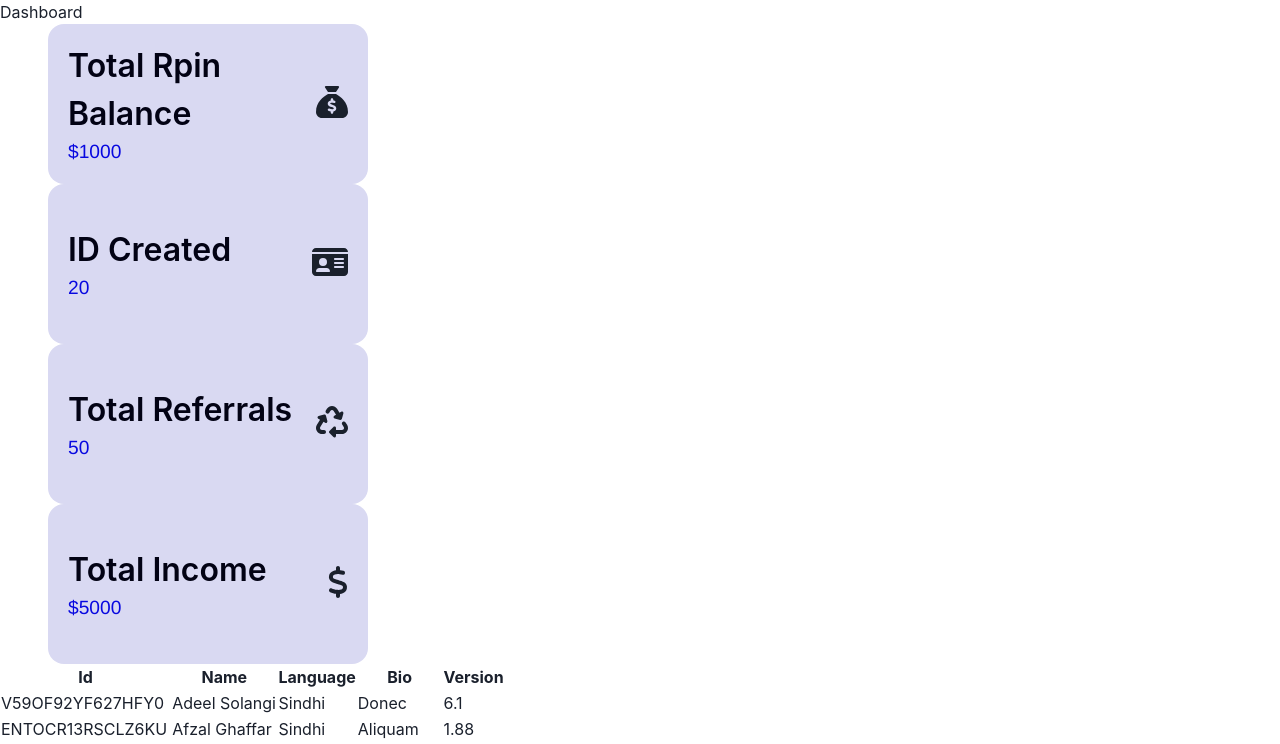
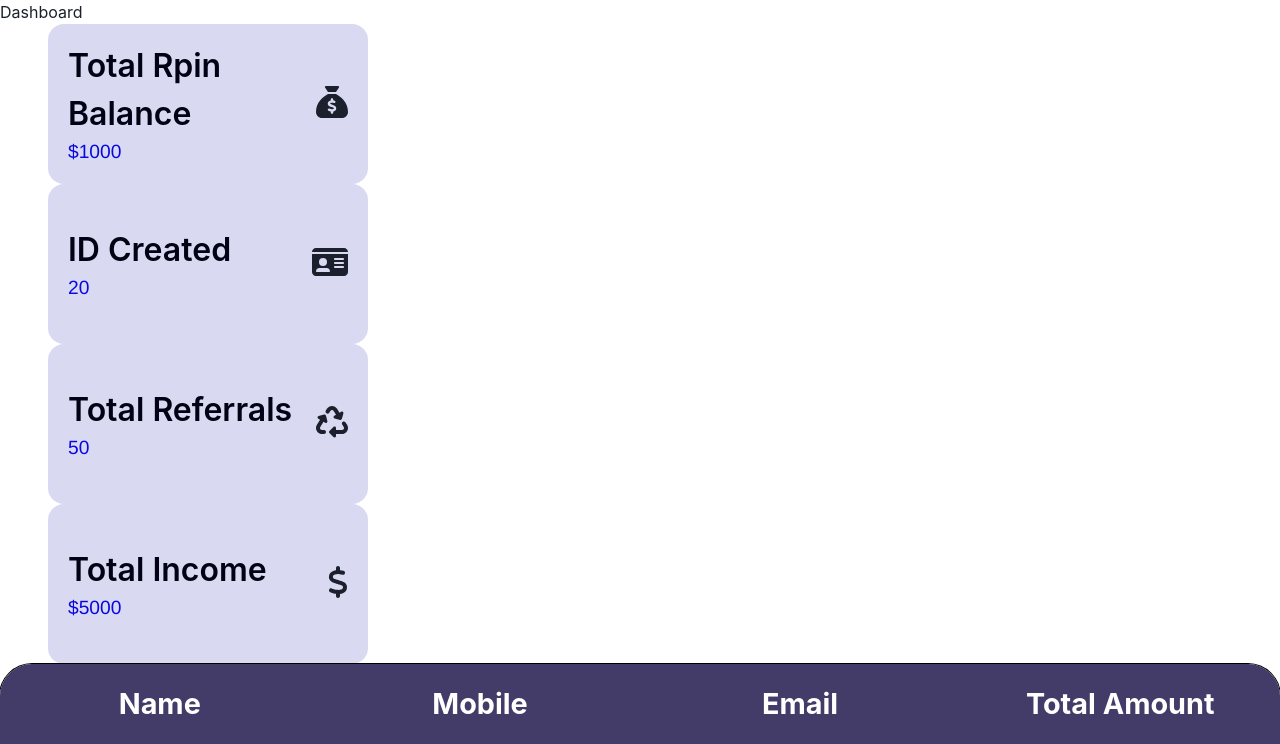
Before and after one commit to vivekpatil2001/growmore, a React (Vite) app in the folder grommor/frontend/: page / in a window 1280 px wide. Shown: the top 744 px of the page. Built offline with nearby package versions, Linux system fonts and the light colour scheme.

Commit message:
table is created in dashboard

```diff
--- a/grommor/frontend/src/Components/Dashboard/Dashboard.css
+++ b/grommor/frontend/src/Components/Dashboard/Dashboard.css
@@ -26,3 +26,31 @@
     height: 15rem;
     margin: 1rem auto;
   }
+  table{
+    margin: 0 auto;
+
+    border-radius: 2rem;
+    border: 1rem hidden #443C68;
+    border-collapse: collapse;
+    box-shadow: 0 0 0 1px black;
+    overflow: hidden;
+  }
+  thead{
+    font-size: 1.8rem;
+    background-color: #443C68;
+    color: #fff;
+
+
+  }
+  th,
+  td{
+
+    border: 1px solid #443C68;
+    min-width: 20rem;
+    padding: 1rem;
+    line-height: 1.7;
+  }
+  td{
+    font-size: 1.4rem;
+    background-color: rgb(217, 217, 242) ;
+  }
--- a/grommor/frontend/src/Components/Dashboard/Dashboard.jsx
+++ b/grommor/frontend/src/Components/Dashboard/Dashboard.jsx
@@ -46,41 +46,41 @@ function Dashboard() {
     setDarkMode(!darkMode);
   };
 
-  const [user,setUser] = useState([
+  const [user, setUser] = useState([
     {
       "name": "Adeel Solangi",
-      "language": "Sindhi",
+      "mobile": "Sindhi",
       "id": "V59OF92YF627HFY0",
-      "bio": "Donec",
-      "version": 6.1
+      "email": "Donec",
+      "totalAmount": 6.1
     },
     {
       "name": "Afzal Ghaffar",
-      "language": "Sindhi",
+      "mobile": "Sindhi",
       "id": "ENTOCR13RSCLZ6KU",
-      "bio": "Aliquam",
-      "version": 1.88
+      "email": "Aliquam",
+      "totalAmount": 1.88
     },
     {
       "name": "Aamir Solangi",
-      "language": "Sindhi",
+      "mobile": "Sindhi",
       "id": "IAKPO3R4761JDRVG",
-      "bio": "Vestibulum ",
-      "version": 7.27
+      "email": "Vestibulum ",
+      "totalAmount": 7.27
     },
     {
       "name": "Abla Dilmurat",
-      "language": "Uyghur",
+      "mobile": "Uyghur",
       "id": "5ZVOEPMJUI4MB4EN",
-      "bio": "Donec ",
-      "version": 2.53
+      "email": "Donec ",
+      "totalAmount": 2.53
     },
     {
       "name": "Adil Eli",
-      "language": "Uyghur",
+      "mobile": "Uyghur",
       "id": "6VTI8X6LL0MMPJCC",
-      "bio": "Vivamus",
-      "version": 6.49
+      "email": "Vivamus",
+      "totalAmount": 6.49
     }
   ])
   return (
@@ -261,28 +261,33 @@ function Dashboard() {
 
       </div>
 
+      <div className="bg-blue-100 py-5">
+        <div className="table-data bg-[#f5f5f5]  mx-5 py-6">
+
+
+
           <table>
             <thead>
               <tr>
-          <th>Id</th>
+
                 <th>Name</th>
-          <th>Language</th>
-          <th>Bio</th>
-          <th>Version</th>
+                <th>Mobile</th>
+                <th>Email</th>
+                <th>Total Amount</th>
               </tr>
             </thead>
             <tbody>
               {
-            user.map((users , i) => {
-              const {name , id , language,bio, version} = users
+                user.map((users, i) => {
+                  const { name, id, mobile, email, totalAmount } = users
                   return (
                     <>
                       <tr>
-                <td>{id}</td>
+
                         <td>{name}</td>
-                <td>{language}</td>
-                <td>{bio}</td>
-                <td>{version}</td>
+                        <td>{mobile}</td>
+                        <td>{email}</td>
+                        <td>{totalAmount}</td>
                       </tr>
                     </>
                   )
@@ -292,6 +297,8 @@ function Dashboard() {
             </tbody>
           </table>
         </div>
+      </div>
+    </div>
   );
 }
 
```
Also changed, not shown: 1 other file (tests, documents, lock files or other folders). Lines whose indentation alone changed are shown as unchanged.
